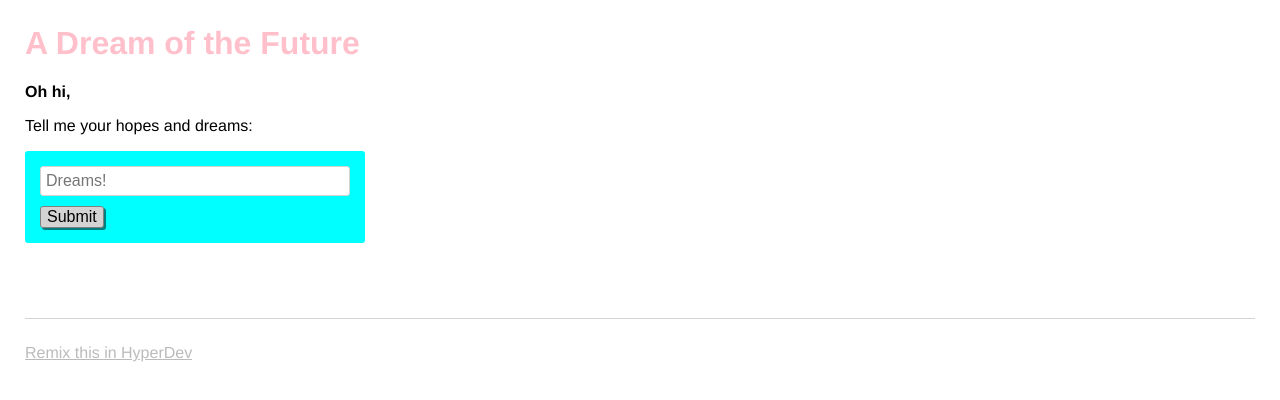
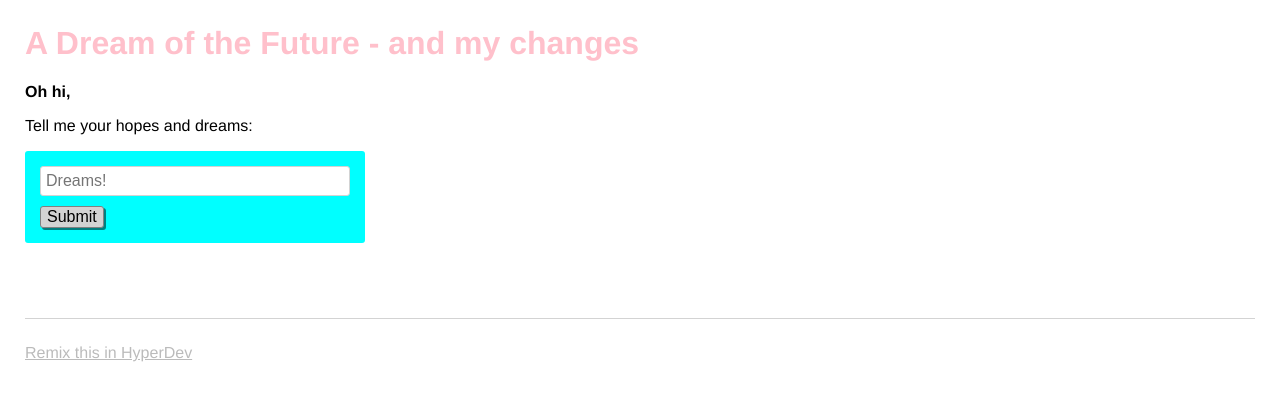
Before and after one commit to ctownbrownsfan/snoopy-picks, a website: page views/index.html in a window 1280 px wide. Drawn offline with nearby package versions, Linux system fonts and the light colour scheme; no server answers.

Commit message:
Test auto deploy

```diff
--- a/views/index.html
+++ b/views/index.html
@@ -10,7 +10,7 @@
 <!DOCTYPE html>
 <html>
   <head>
-    <title>Welcome to HyperDev!</title>
+    <title>Welcome to to my site</title>
     <meta name="description" content="A cool thing made with HyperDev">
     <link id="favicon" rel="icon" href="https://hyperdev.com/favicon-app.ico" type="image/x-icon">
     <meta charset="utf-8">
@@ -21,7 +21,7 @@
   <body>
     <header>
       <h1>
-        A Dream of the Future
+        A Dream of the Future - and my changes
       </h1>
     </header>
 
```
